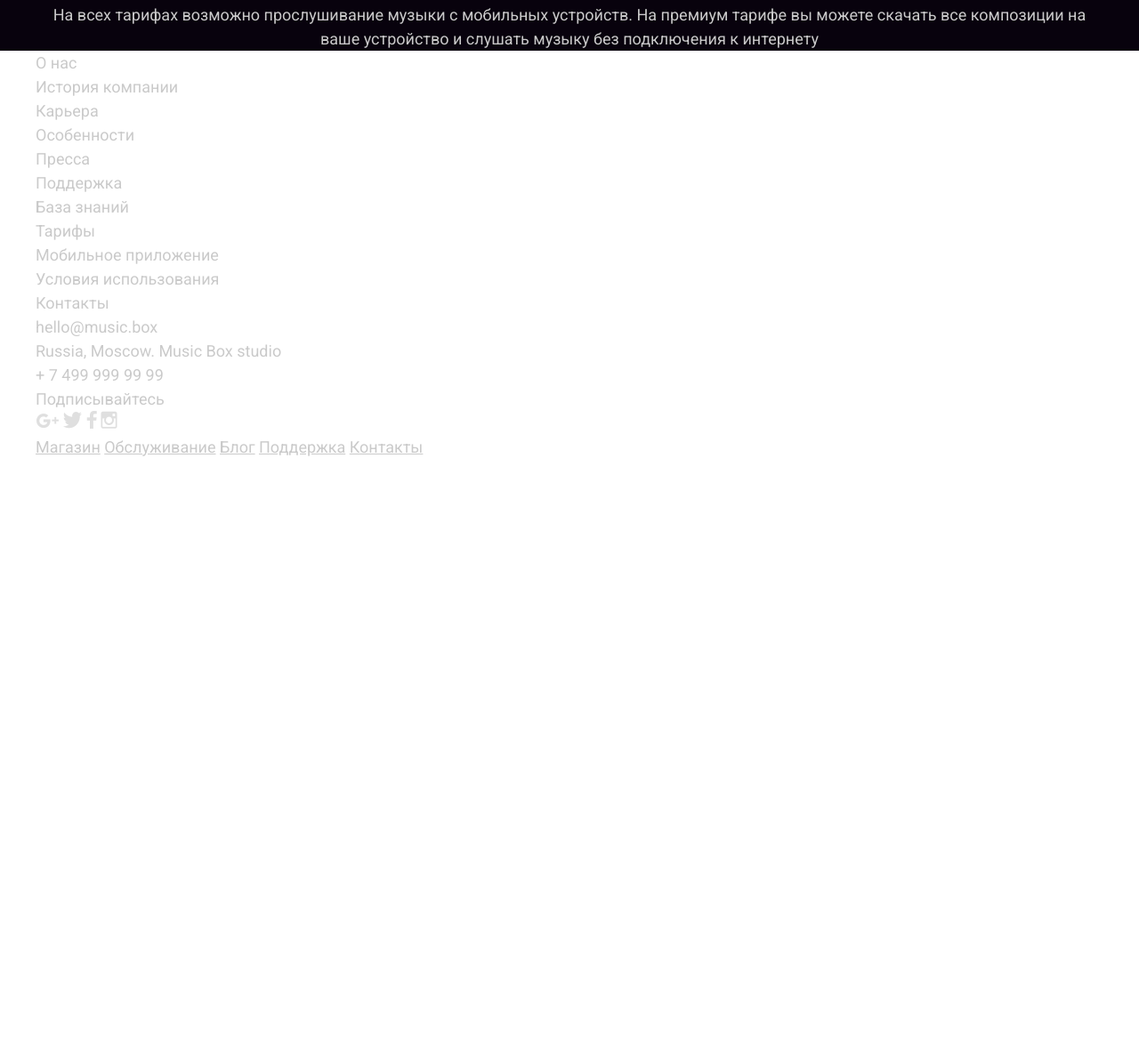
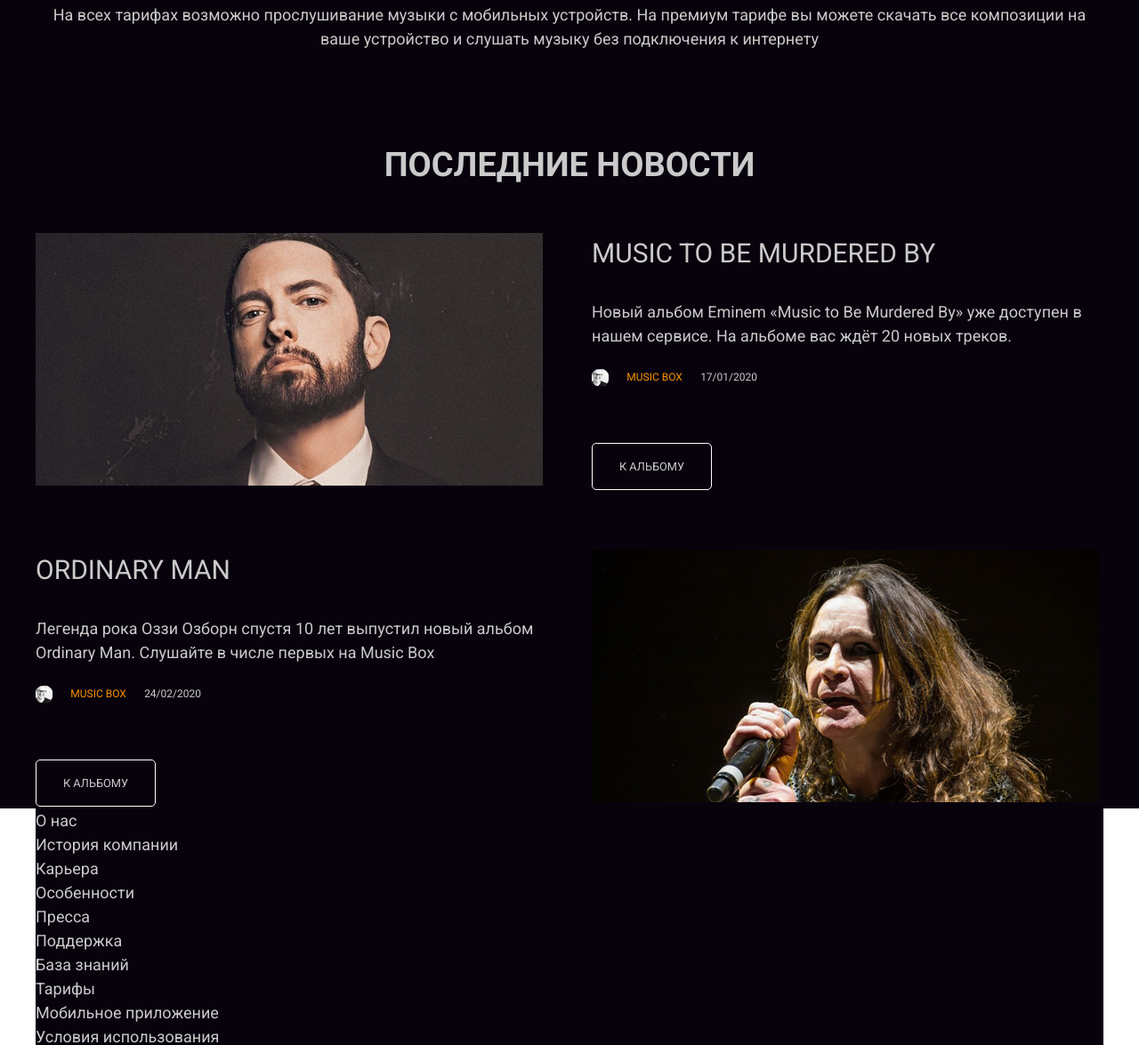
Before and after one commit to yavictor/layout-designer-project-lvl2, a website: page src/index.html in a window 1280 px wide. Shown: the part 1625-2800 px from the top of the page at 89% size. Before the commit the page ends 2141 px from the top, so only its background shows below. Drawn offline with Linux system fonts and the light colour scheme.

Commit message:
Layout of page-news section

```diff
--- a/src/index.html
+++ b/src/index.html
@@ -72,6 +72,50 @@
         <div class="page-pricing-footer">На всех тарифах возможно прослушивание музыки с мобильных устройств. На премиум тарифе вы можете скачать все композиции на ваше устройство и слушать музыку без подключения к интернету</div>
       </div>
     </section>
+    <section class="page-news" id="page-news">
+      <div class="container">
+        <h2 class="title">Последние новости</h2>
+        <div class="news-item first">
+          <div class="artist-image">
+            <img src="images/Music to Be Murdered By.png" alt="eminen with beard photo">
+          </div>
+          <div class="text-container">
+            <div class="news-body">
+              <h3 class="news-title">Music to Be Murdered By</h3>
+              <p>Новый альбом Eminem «Music to Be Murdered By» уже доступен в нашем сервисе. На альбоме вас ждёт 20 новых треков.</p>
+            </div>
+            <div class="news-footer">
+              <div class="news-author">
+                <img src="images/avatar.png" alt="author photo" class="avatar">
+                <div class="source">Music box</div>
+                <div class="date">17/01/2020</div>
+              </div>
+              <a href="#" class="btn">К альбому</a>
+            </div>
+          </div>
+        </div>
+
+        <div class="news-item">
+            <div class="text-container">
+              <div class="news-body">
+                <h3 class="news-title">Ordinary Man</h3>
+                <p>Легенда рока Оззи Озборн спустя 10 лет выпустил новый альбом Ordinary Man. Слушайте в числе первых на Music Box</p>
+              </div>
+              <div class="news-footer">
+                <div class="news-author">
+                  <img src="images/avatar.png" alt="author photo" class="avatar">
+                  <div class="source">Music box</div>
+                  <div class="date">24/02/2020</div>
+                </div>
+                <a href="#" class="btn">К альбому</a>
+              </div>
+            </div>
+            <div class="artist-image">
+              <img src="images/Ordinary Man.png" alt="old ozzy osbourne on stage">
+            </div>
+        </div>
+      </div>
+    </section>
   </main>
   <footer class="footer">
     <div class="container">
--- a/src/scss/app.scss
+++ b/src/scss/app.scss
@@ -6,3 +6,4 @@
 @import 'page-description';
 @import 'buttons';
 @import 'page-pricing';
+@import 'page-news';
--- a/src/scss/buttons.scss
+++ b/src/scss/buttons.scss
@@ -6,6 +6,7 @@
   border-radius: 5px;
   text-align: center;
   text-transform: upercase;
+  text-decoration: none;
   &-green {
     background: $main-green;
   }
--- a/src/scss/general.scss
+++ b/src/scss/general.scss
@@ -17,6 +17,11 @@
 .container {
   width: 1200px;
   margin: 0 auto;
+}
+
+section {
+  background: $main-bg-color;
+  color: $section-text-color;
 }
 
 h1,
--- /dev/null
+++ b/src/scss/page-news.scss
@@ -0,0 +1,54 @@
+.page-news {
+  padding-top: 100px;
+  .title {
+    margin-bottom: 48px;
+    text-align: center;
+  }
+  .first {
+    margin-bottom: 65px;
+  }
+  .news-item {
+    display: flex;
+    justify-content: space-between;
+    .artist-image,
+    .text-container {
+      width: 575px;
+    }
+    .news-title {
+      margin-bottom: 30px;
+      font-size: 30px;
+      font-weight: normal;
+      text-transform: uppercase;
+    }
+    .news-footer {
+      margin-top: 24px;
+      .news-author {
+        width: 186px;
+        display: flex;
+        justify-content: space-between;
+          text-transform: uppercase;
+        .avatar {
+          width: 19px;
+          height: 19px;
+        }
+        .source {
+          margin: 0 16px;
+          color: $source-text-color;
+          font-size: 12px;
+        }
+        .date {
+          font-size: 12px;
+        }
+      }
+    }
+    .btn {
+      display: block;
+      width: 135px;
+      height: 53px;
+      padding: 16px 29px;
+      margin-top: 64px;
+      font-size: 12.8px;
+      text-transform: uppercase;
+    }
+  }
+}
--- a/src/scss/page-pricing.scss
+++ b/src/scss/page-pricing.scss
@@ -1,7 +1,5 @@
 .page-pricing {
   padding-top: 100px;
-  background: $main-bg-color;
-  color: $section-text-color;
   .bg {
     background-position: center;
     background-size: cover;
--- a/src/scss/variables.scss
+++ b/src/scss/variables.scss
@@ -2,3 +2,4 @@
 $section-text-color: #fff;
 $main-bg-color: #08020d;
 $main-green: #34C176;
+$source-text-color: #f89202;
```
Also changed, not shown: src/style.css, 1 other file.
